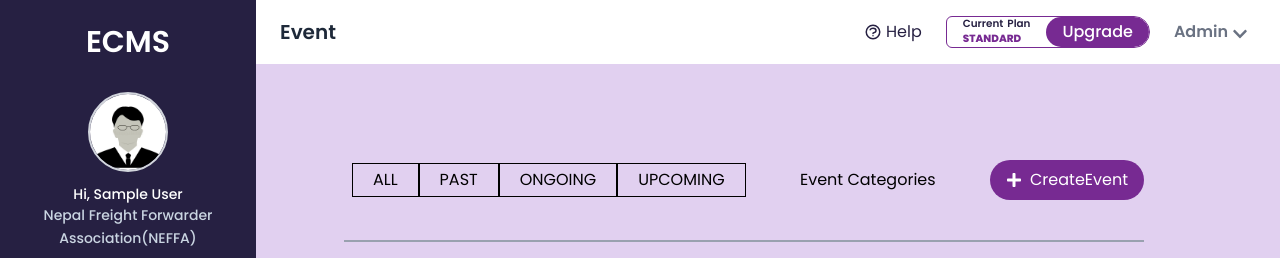
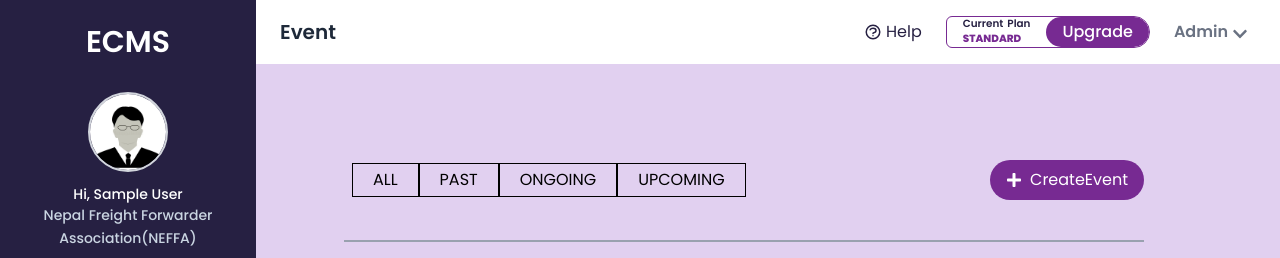
Before and after one commit to koiraladarwin/ecmsadminpage, a React (Vite) app: page /event in a window 1280 px wide. Shown: the top 258 px of the page. Built offline with nearby package versions, Linux system fonts and the light colour scheme; no server answers; sample sign-in values are in the browser's storage.

Commit message:
refac: removed Event categories

```diff
--- a/src/features/dashboard/event/components/Header.jsx
+++ b/src/features/dashboard/event/components/Header.jsx
@@ -26,11 +26,6 @@ export default function EventHeader({activeTab, setActiveTab}) {
           ))}
         </div>
 
-
-        <div>
-          <span>Event Categories</span>
-        </div>
-
         <NavLink to="/event/createvent">
           <button className="bg-[#772a92] text-white px-4 py-2 rounded-3xl flex items-center gap-2">
             <FaPlus />
```
